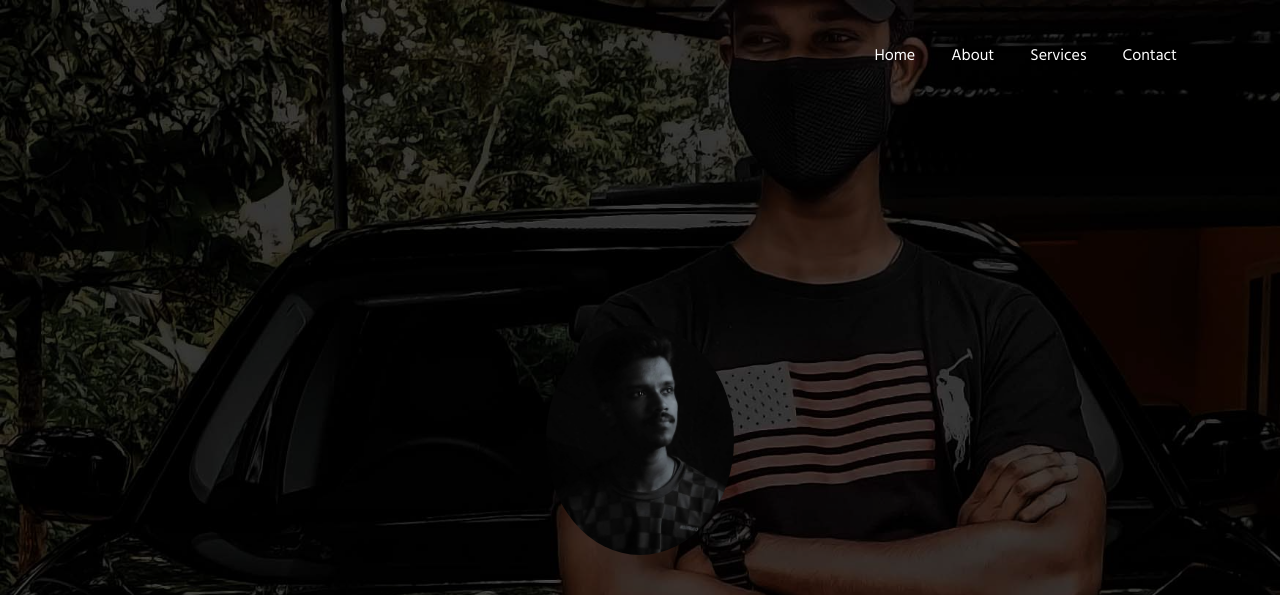
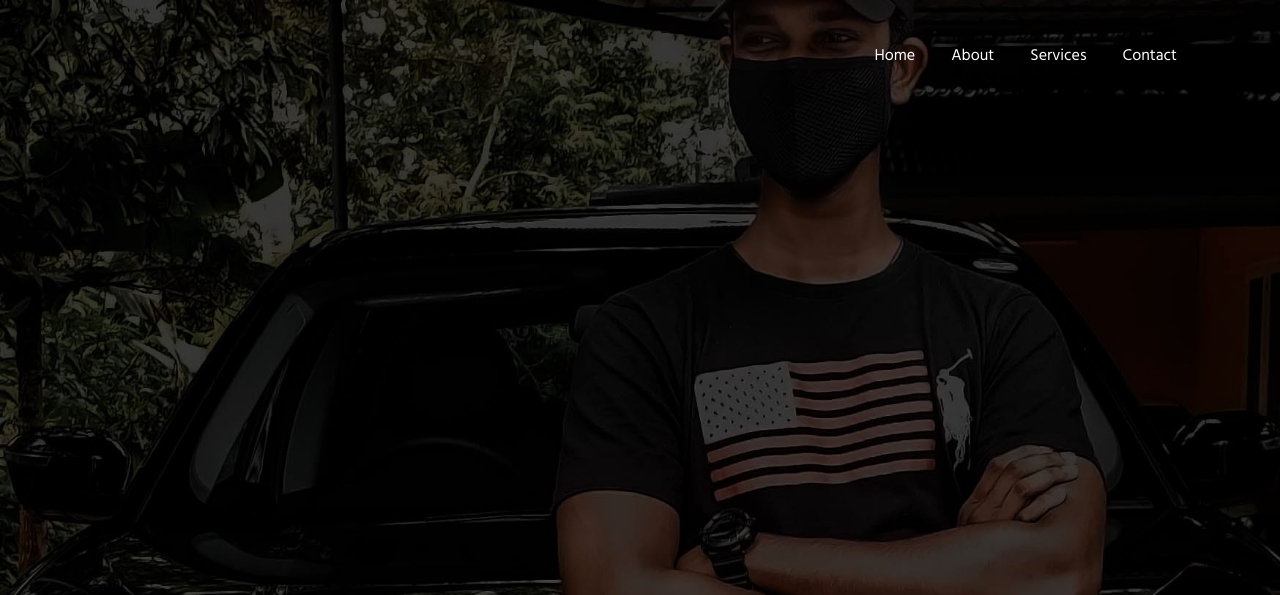
Before and after one commit to harikrishnan12345678/my-static-website, a plain HTML site: page index.html in a window 1280 px wide. Shown: the top 595 px of the page. Drawn offline with nearby package versions, Linux system fonts and the light colour scheme.

Commit message:
Update index.html

```diff
--- a/index.html
+++ b/index.html
@@ -62,7 +62,6 @@ Author URL: http://w3layouts.com
 
             <div class="slider-info banner-view text-center">
               <div class="banner-info container">
-                <img src="assets/images/harii.jpg" alt="about image" class="img-fluid">
                 <h3 class="banner-text mt-5">Hello, I’m Harikrishnan
                   </h3>
                   <p class="my-4 mb-5">web designer</p><br>
```
